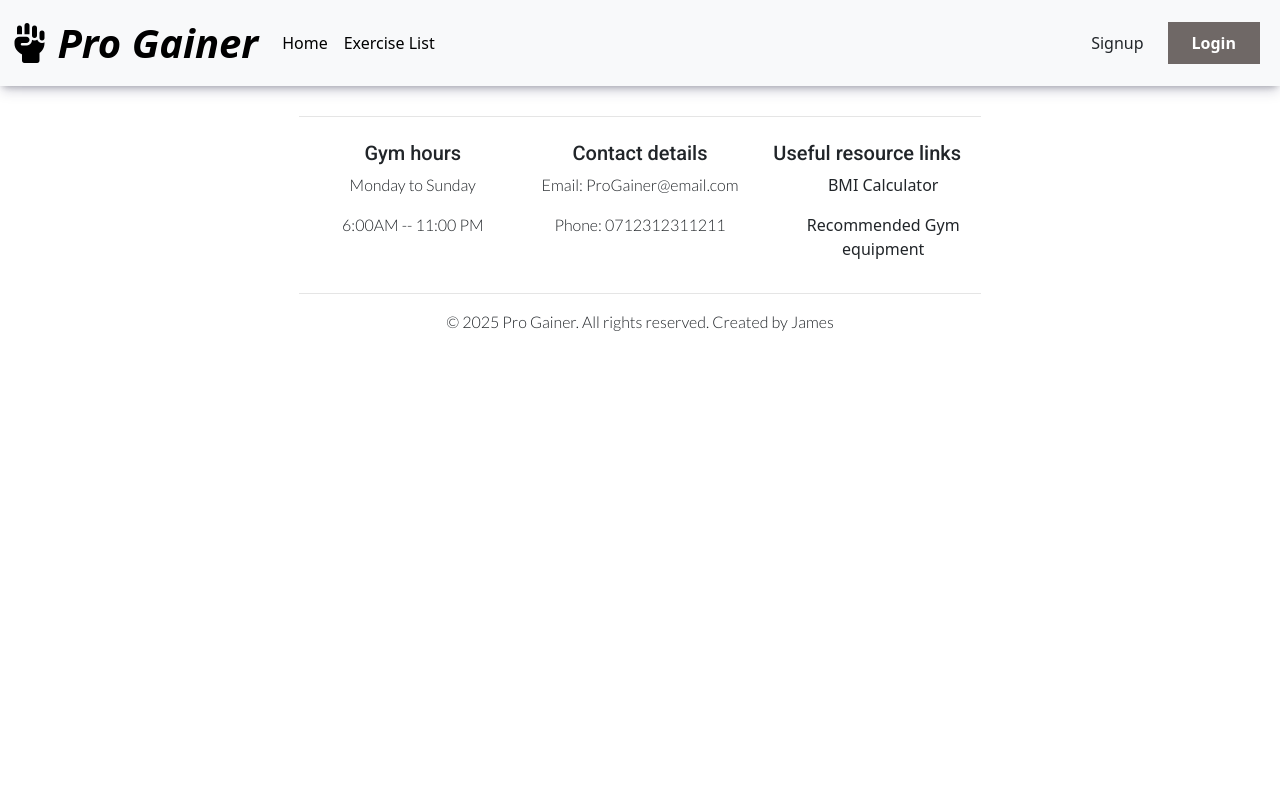
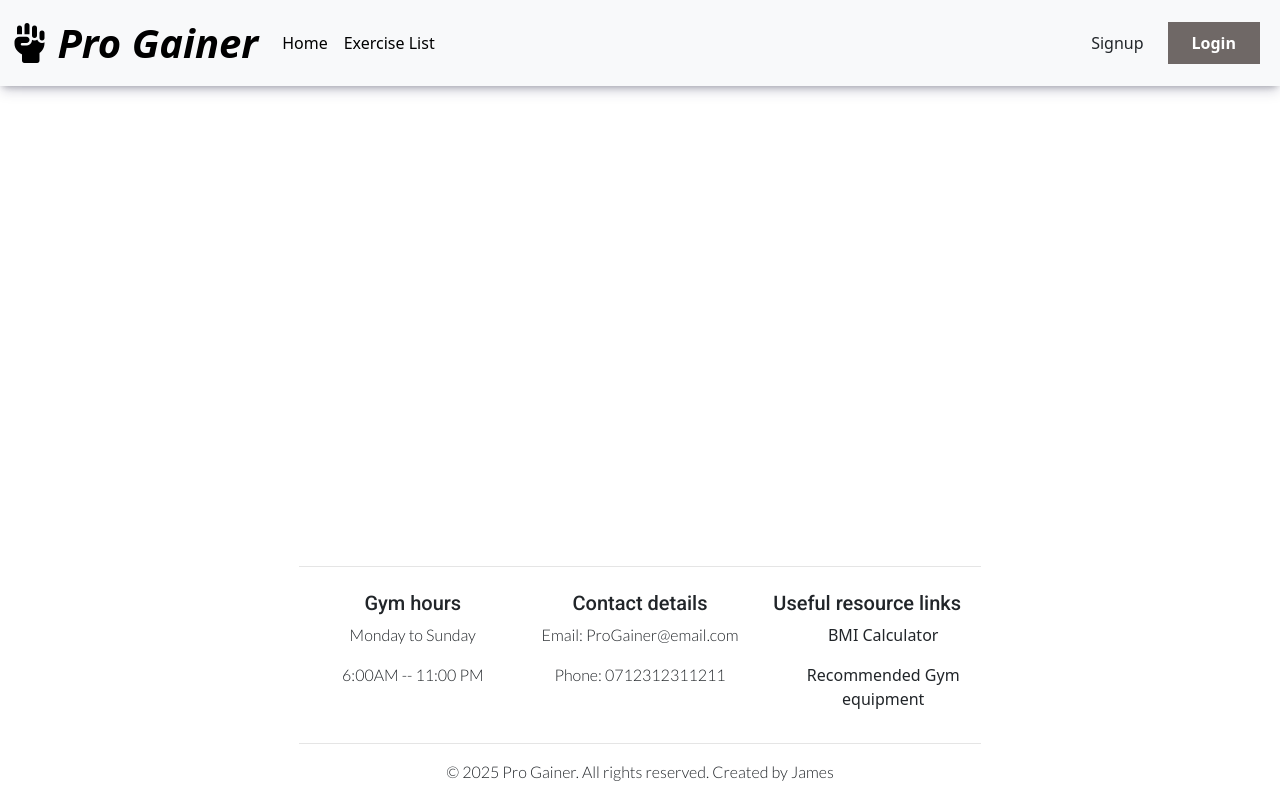
Before and after one commit to JamesBracken/Pro-Gainer, a Django app: page /exercise/exercise_list/ in a window 1280 px wide. Run offline with Django 5.2, Linux system fonts and the light colour scheme; data that the repository does not hold is empty; some libraries are stand-ins or nearby versions.

Commit message:
Fix(CSS): make body take up entire page to push footer down

```diff
--- a/static/css/style.css
+++ b/static/css/style.css
@@ -55,7 +55,7 @@ html {
 body {
     padding-top: 100px;
     max-width: 2500px !important;
-    /* height: 100vh; */
+    height: 100vh;
     display: flex;
     flex-direction: column;
 }
```
